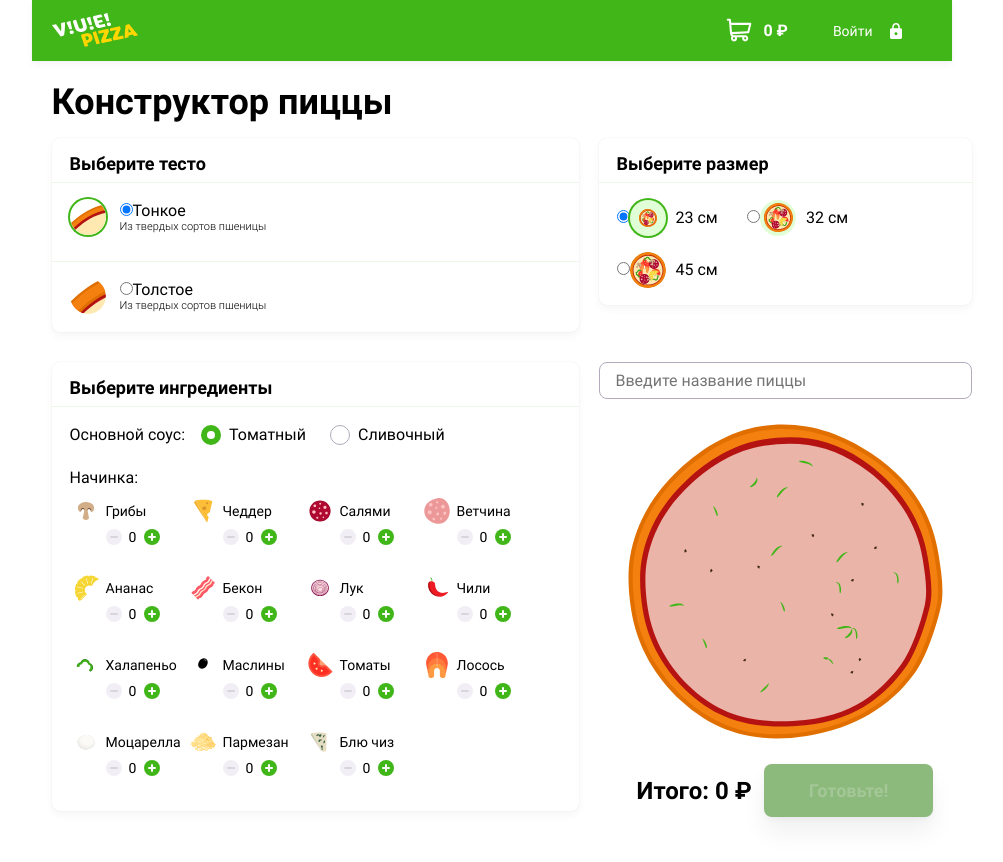
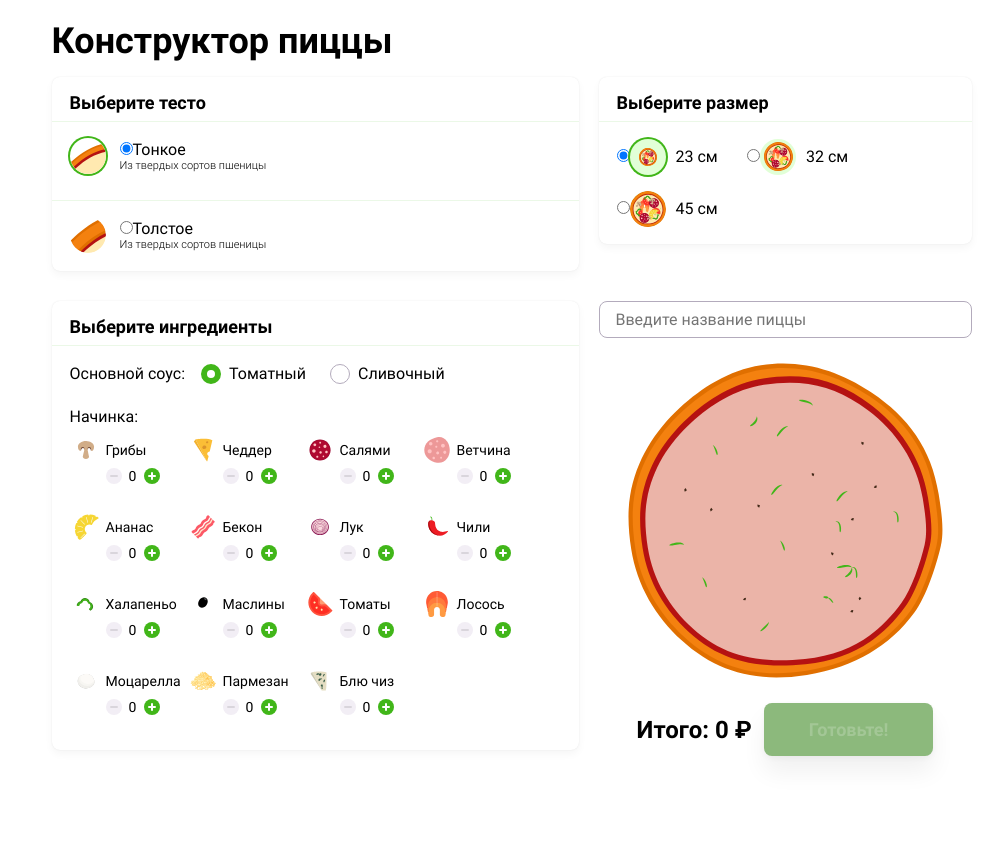
Before and after one commit to htmlacademy-univer-vue/2426545-vue-pizza-1, a Vue app in the folder frontend/: page / in a window 1280 px wide. Shown: the whole page, without its empty margins (148-1151 px from the left). After the commit the page ends 801 px from the top, so only its background shows below. Built offline with nearby package versions, Linux system fonts and the light colour scheme.

Commit message:
Router added

```diff
--- a/frontend/src/App.vue
+++ b/frontend/src/App.vue
@@ -1,5 +1,7 @@
 <template>
-  <app-layout></app-layout>
+  <app-layout>
+    <router-view />
+  </app-layout>
 </template>
 
 <script setup>
--- a/frontend/src/layouts/AppLayout.vue
+++ b/frontend/src/layouts/AppLayout.vue
@@ -1,17 +1,49 @@
-<script>
-import { defineComponent } from "vue";
-import AppHeader from "./AppHeader.vue";
-import HomeView from "../views/HomeView.vue";
+<template>
+  <component :is="layout">
+    <slot />
+  </component>
+</template>
 
-export default defineComponent({
-  name: "AppLayout",
-  components: {HomeView, AppHeader },
-});
+<script setup>
+import { shallowRef, watch } from "vue";
+import { useRoute } from "vue-router";
+import AppLayoutDefault from "./AppLayoutDefault.vue";
+
+const route = useRoute();
+const layout = shallowRef(null);
+
+// Наблюдаем за изменением маршрута
+watch(
+  () => route.meta,
+  async (meta) => {
+    try {
+      if (meta.layout) {
+        // Пробуем найти компонент из свойства meta и динамически импортировать его
+        const component = await import(`../${meta.layout}.vue`);
+        layout.value = component?.default || AppLayoutDefault;
+      } else {
+        layout.value = AppLayoutDefault;
+      }
+    } catch (e) {
+      console.error(
+        "Динамический шаблон не найден. Установлен шаблон по-умолчанию.",
+        e
+      );
+      layout.value = AppLayoutDefault;
+    }
+  }
+);
 </script>
 
-<template>
-  <app-header></app-header>
-  <home-view></home-view>
-</template>
+<style lang="scss" scoped>
+.app_layout {
+  display: flex;
+  flex-direction: column;
+  height: 100vh;
+}
 
-<style scoped lang="scss"></style>
+.content {
+  display: flex;
+  flex-grow: 1;
+}
+</style>
--- /dev/null
+++ b/frontend/src/layouts/AppLayoutDefault.vue
@@ -0,0 +1,20 @@
+<template>
+  <div class="app_layout">
+    <slot />
+  </div>
+</template>
+
+<script setup></script>
+
+<style lang="scss" scoped>
+.app_layout {
+  display: flex;
+  flex-direction: column;
+  height: 100vh;
+}
+
+.content {
+  display: flex;
+  flex-grow: 1;
+}
+</style>
--- /dev/null
+++ b/frontend/src/layouts/AppLayoutMain.vue
@@ -0,0 +1,15 @@
+<script>
+import { defineComponent } from "vue";
+import AppHeader from "./AppHeader.vue";
+
+export default defineComponent({
+  name: "AppLayout",
+  components: { AppHeader },
+});
+</script>
+
+<template>
+  <app-header></app-header>
+</template>
+
+<style scoped lang="scss"></style>
--- a/frontend/src/router/index.js
+++ b/frontend/src/router/index.js
@@ -1,14 +1,8 @@
 import { createRouter, createWebHistory } from "vue-router";
-
+import routes from "@/router/routes";
 const router = createRouter({
   history: createWebHistory(import.meta.env.BASE_URL),
-  routes: [
-    {
-      path: "/home",
-      name: "home",
-      component: () => import("../views/HomeView.vue"),
-    },
-  ],
+  routes: routes
 });
 
 export default router;
--- /dev/null
+++ b/frontend/src/router/routes.js
@@ -0,0 +1,9 @@
+export default [
+  {
+    path: "/",
+    name: "HomeView",
+    component: () => import("../views/HomeView.vue"),
+    meta: { layout: "AppLayoutMain" },
+    children: [],
+  },
+];
```
